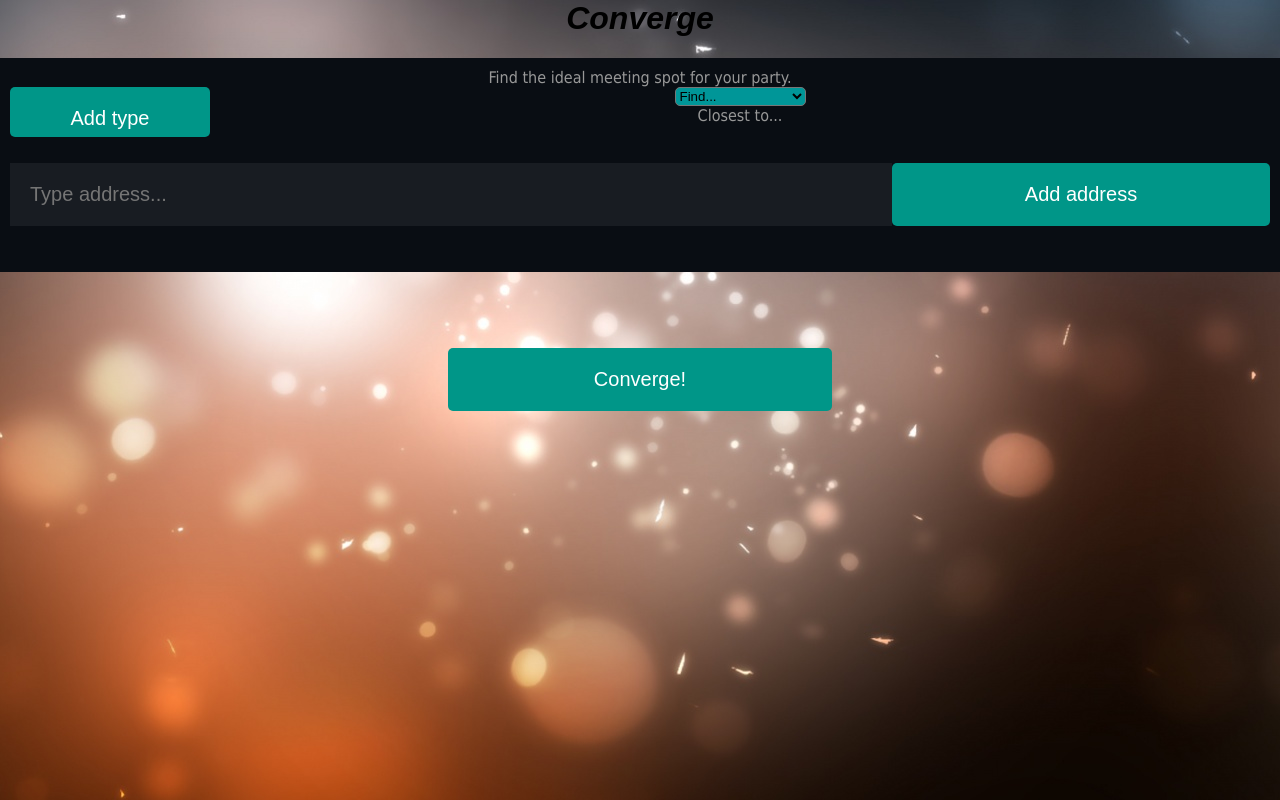
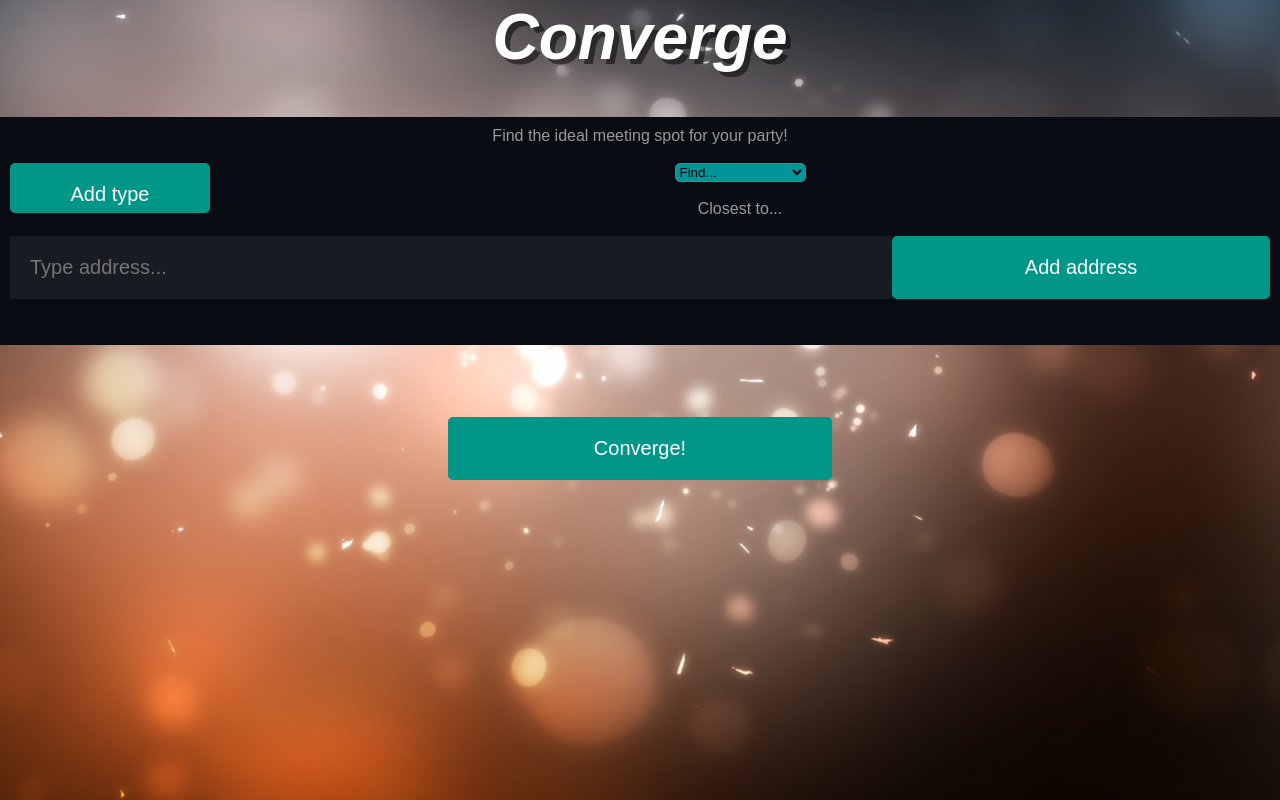
Before and after one commit to KevinTXY/Converge, a Flask app: page / in a window 1280 px wide. Run offline with Flask 2, Linux system fonts and the light colour scheme.

Commit message:
fixed bug

```diff
--- a/static/styles.css
+++ b/static/styles.css
@@ -3,7 +3,7 @@ body{
     background-position: center;
     margin: 0 auto;
     background-image: url("/static/space.jpg");
-    font-family: tahoma;
+    font-family: 'Ubuntu', sans-serif;
     color: #989898;
 }
 .form-control{
@@ -12,13 +12,20 @@ body{
   margin: 0px;
   padding: 0px;
 }
+
+option {
+    font-family: 'Ubuntu', sans-serif;
+}
+
 h1 {
   text-align: center;
     display: block;
     font-family: 'Ubuntu', sans-serif;
     font-weight: bolder;
     font-style: italic;
-    color: #000000;
+    color: #FFFFFF;
+    font-size: 48pt;
+    text-shadow: 5px 5px rgba(00, 00, 00, 0.5);
 }
 
 #todo-table{
@@ -58,6 +65,7 @@ button{
     color: #fff;
     cursor: pointer;
     font-size: 20px;
+    vertical-align: center;
 }
 
 ul{
@@ -70,7 +78,6 @@ li{
     width: 100%;
     padding: 20px;
     box-sizing: border-box;
-    font-family: arial;
     font-size: 20px;
     cursor: pointer;
     letter-spacing: 1px;
@@ -103,7 +110,6 @@ h1{
 h3{
   text-align: center;
   font-weight: bold;
-  font-family: cursive;
 }
 
 .converge{
@@ -118,4 +124,5 @@ h3{
   width: 200px;
   height: 50px;
   align-items: center;
+  vertical-align: center;
 }
--- a/templates/main.html
+++ b/templates/main.html
@@ -9,8 +9,9 @@
 
   <center><div id="todo-table">
     <form id="address_form" method="post" action="/result" >
-    	Find the ideal meeting spot for your party.
-    	<br/>
+    	Find the ideal meeting spot for your party!
+    	<br>
+    	<br>
     	<div id="types">
 	  		<select class="form-control" name="type_0" id="type_0" >
               	<option disabled selected value="">Find...</option>
@@ -20,8 +21,8 @@
           	</select>
           	<button type="button" id="add_type">Add type</button>
 	  	</div>
+	  	<br>
 	  	Closest to...
-	  	<br/>
 	  	<br/>
         <br/>
     	<div id = "addresses">
--- a/templates/result.html
+++ b/templates/result.html
@@ -83,6 +83,7 @@
 
           var calls_remaining = total;
           var points = [];
+          var valid_searches = total_types;
 
           for (var i = 0; i < total; i++) {
             console.log(items[i]);
@@ -151,12 +152,15 @@
                   function callback(results, status) {
                     console.log(status);
                     if (status !== google.maps.places.PlacesServiceStatus.OK) {
+                      valid_searches--;
+                      if (valid_searches <= 0) {
                         $("#map").remove();
                         var content = "";
                         content += "<h1 style=\"text-align:center\">No results found :( </h1>";
                         content += "<img class=\"center\" src =\"http://www.reactiongifs.us/wp-content/uploads/2013/06/raining_david_tennant.gif\" />";
                         content += "<br>"
                         $(document.body).append(content);
+                      }
                     }
                     if (status === google.maps.places.PlacesServiceStatus.OK) {
                       for (var i = 0; i < results.length; i++) {
```
Lines whose indentation alone changed are shown as unchanged.
